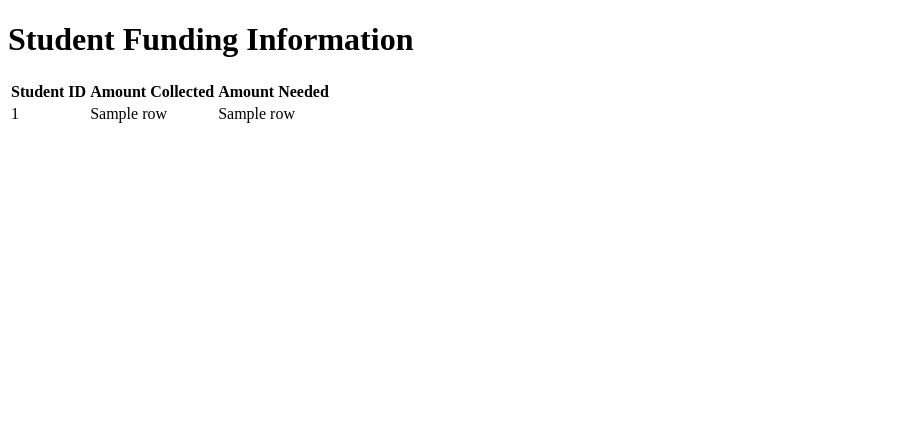
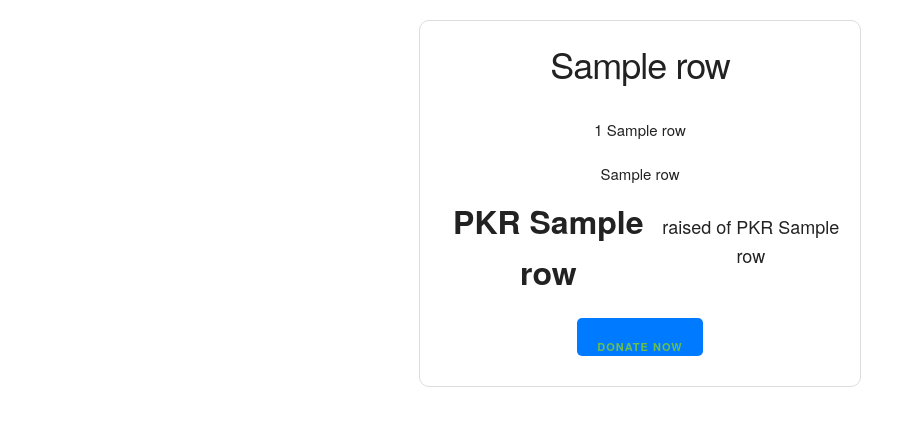
Before and after one commit to essaathar/Atiya-e-ilm, a Flask app: template templates/sponsor_homepage.html in a window 1280 px wide. Shown: the top 426 px of the page, without its empty margins (0-915 px from the left). Run offline with Flask 3, Linux system fonts and the light colour scheme; the template is opened without the code that fills it: most values are stand-ins (such as "Sample title", 1, 10 or a date in 2020).

Commit message:
student applications populated

```diff
--- a/templates/sponsor_homepage.html
+++ b/templates/sponsor_homepage.html
@@ -1,27 +1,90 @@
-<!doctype html>
+<!DOCTYPE html>
 <html>
   <head>
-    <title>Student Funding Information</title>
+    <title>Student Applications</title>
+    <link rel="stylesheet" href="https://cdnjs.cloudflare.com/ajax/libs/normalize/8.0.1/normalize.min.css">
+    <link rel="stylesheet" href="https://cdnjs.cloudflare.com/ajax/libs/skeleton/2.0.4/skeleton.min.css">
+    <style>
+      /* Add any custom CSS styles here */
+      .container {
+        display: flex;
+        flex-wrap: wrap;
+        justify-content: center;
+      }
+
+      .box {
+        width: 90%;
+        max-width: 400px;
+        border: 1px solid #ddd;
+        border-radius: 10px;
+        padding: 20px;
+        margin: 20px;
+        display: flex;
+        flex-direction: column;
+        align-items: center;
+        text-align: center;
+      }
+
+      .box h3 {
+        margin-top: 0;
+      }
+
+      .box p {
+        margin: 10px 0;
+      }
+
+      .box .amount {
+        display: flex;
+        justify-content: center;
+        align-items: baseline;
+      }
+
+      .box .amount span {
+        font-size: 32px;
+        font-weight: bold;
+      }
+
+      .box .amount p {
+        font-size: 18px;
+        margin-left: 5px;
+      }
+
+      .box button {
+        margin-top: 20px;
+        padding: 10px 20px;
+        background-color: #007bff;
+        color: #6bbf4b;
+        border: none;
+        border-radius: 5px;
+        cursor: pointer;
+      }
+
+    </style>
   </head>
   <body>
-    <h1>Student Funding Information</h1>
-    <table>
-      <thead>
-        <tr>
-          <th>Student ID</th>
-          <th>Amount Collected</th>
-          <th>Amount Needed</th>
-        </tr>
-      </thead>
-      <tbody>
-        {% for row in rows %}
-          <tr>
-            <td>{{ row[0] }}</td>
-            <td>{{ row[1] }}</td>
-            <td>{{ row[2] }}</td>
-          </tr>
+    <form method="POST" action="/donation">
+      <div class="container">
+        {% for row in data %}
+          <div class="box">
+            <h3>{{row[2]}}</h3>
+            <p>{{ row[0] }} {{ row[1] }}</</p>
+            <p>{{ row[3] }}</p>
+            <div class="amount">
+              <span>PKR {{ row[5] }}</span>
+              <p>raised of PKR {{ row[4] }}</p>
+            </div>
+            <form method="POST" action="{{ url_for('donation') }}">
+              <input type="hidden" name="first_name" value="{{ row[0] }}">
+              <input type="hidden" name="last_name" value="{{ row[1] }}">
+              <input type="hidden" name="application_name" value="{{ row[2] }}">
+              <input type="hidden" name="description" value="{{ row[3] }}">
+              <input type="hidden" name="amount_collected" value="{{ row[5] }}">
+              <input type="hidden" name="amount_needed" value="{{ row[4] }}">
+              <button type="submit" name="submit">Donate Now</button>
+            </form>
+          </div>
         {% endfor %}
-      </tbody>
-    </table>
+      </div>
+    </form>
   </body>
 </html>
```
